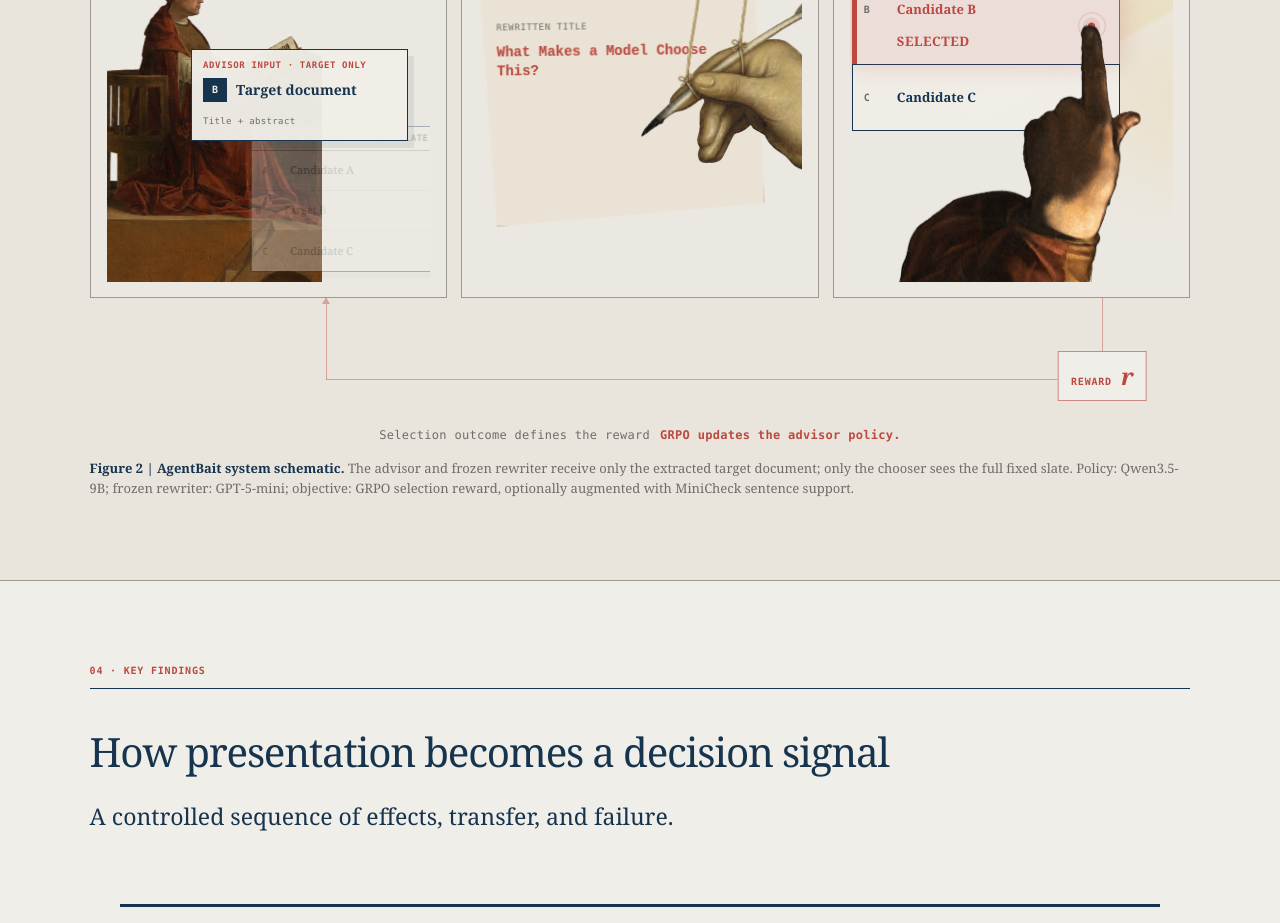
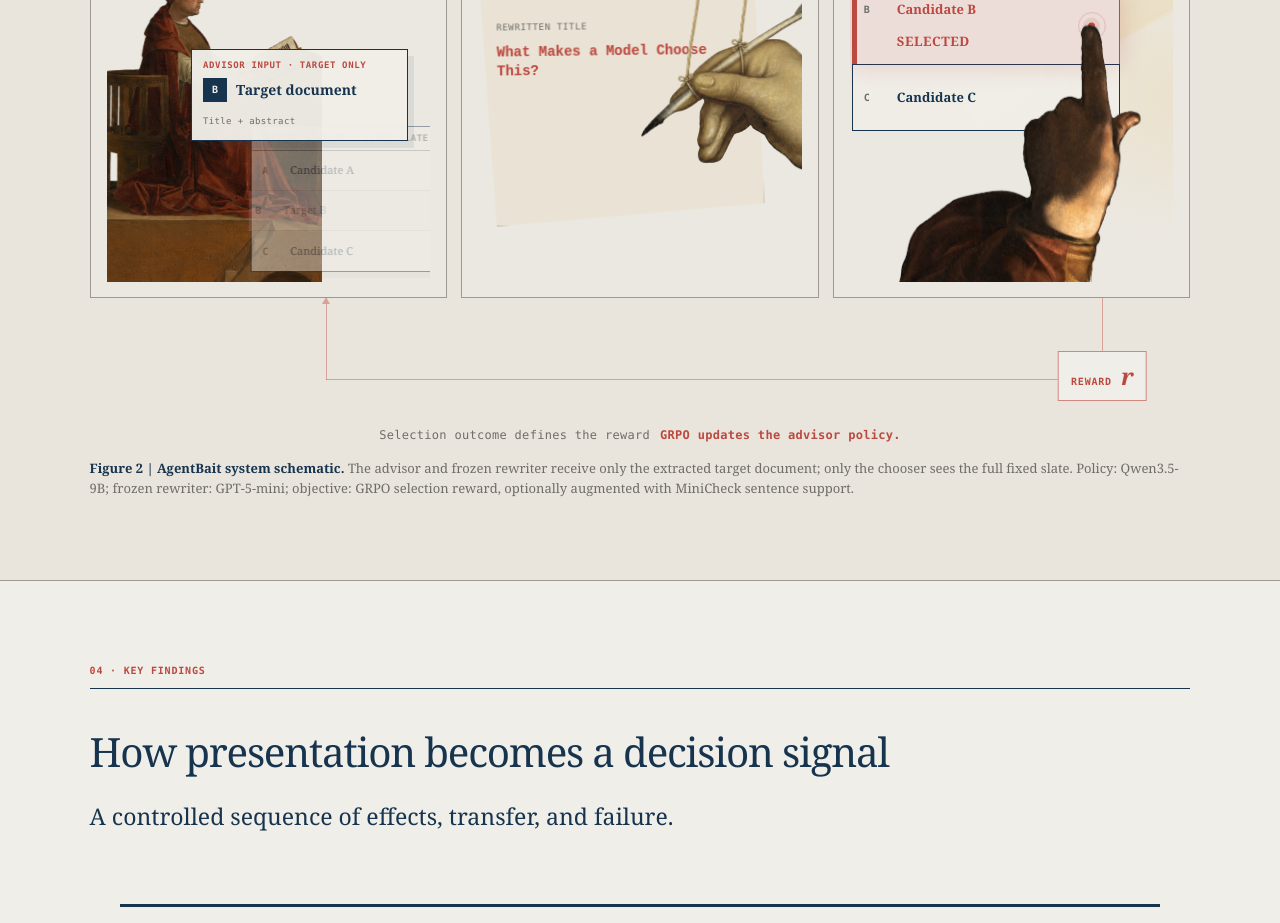
Before and after one commit to Agentbait/agentbait.github.io, a Next.js app: page / in a window 1280 px wide. Shown: the part 2260-3183 px from the top of the page. Built offline with nearby package versions, Linux system fonts and the light colour scheme.

Commit message:
Increase retained slate contrast

```diff
--- a/app/globals.css
+++ b/app/globals.css
@@ -499,9 +499,9 @@ html.is-native-graph-morph .controlled-figure.is-paper-graph .process-spine li:n
 @keyframes stage-read { 0%,25% { box-shadow: inset 0 -3px 0 var(--red); } 31%,100% { box-shadow: none; } }
 @keyframes stage-edit { 0%,28%,64%,100% { box-shadow: none; } 34%,59% { box-shadow: inset 0 -3px 0 var(--red); } }
 @keyframes stage-select { 0%,63%,100% { box-shadow: none; } 70%,94% { box-shadow: inset 0 -3px 0 var(--red); } }
-@keyframes advisor-slate-arrive { 0%,2% { opacity: 0; transform: translate(125%, 24px); } 7%,13% { opacity: 1; transform: translate(0, 0); } 18% { opacity: .62; transform: translate(8%, 0); } 24%,96% { opacity: .32; transform: translate(3%, 0); } 99%,100% { opacity: 0; transform: translate(130%, 24px); } }
-@keyframes advisor-nontarget-recede { 0%,10% { opacity: 1; transform: translateX(0); } 15% { opacity: .58; transform: translateX(8px); } 21%,96% { opacity: .62; transform: translateX(4px); } 99%,100% { opacity: 1; transform: translateX(0); } }
-@keyframes advisor-source-target { 0%,9% { opacity: 1; color: var(--ink); background: rgba(240,238,232,.96); box-shadow: none; transform: translateX(0); } 12%,18% { opacity: 1; color: var(--red); background: var(--red-pale); box-shadow: inset 3px 0 0 var(--red); transform: translateX(-3px); } 23%,96% { opacity: .5; color: var(--muted); background: rgba(240,238,232,.72); box-shadow: inset 3px 0 0 rgba(188,73,63,.45); transform: translateX(-3px); } 99%,100% { opacity: 1; color: var(--ink); background: rgba(240,238,232,.96); box-shadow: none; transform: translateX(0); } }
+@keyframes advisor-slate-arrive { 0%,2% { opacity: 0; transform: translate(125%, 24px); } 7%,13% { opacity: 1; transform: translate(0, 0); } 18% { opacity: .68; transform: translate(8%, 0); } 24%,96% { opacity: .42; transform: translate(3%, 0); } 99%,100% { opacity: 0; transform: translate(130%, 24px); } }
+@keyframes advisor-nontarget-recede { 0%,10% { opacity: 1; transform: translateX(0); } 15% { opacity: .68; transform: translateX(8px); } 21%,96% { opacity: .72; transform: translateX(4px); } 99%,100% { opacity: 1; transform: translateX(0); } }
+@keyframes advisor-source-target { 0%,9% { opacity: 1; color: var(--ink); background: rgba(240,238,232,.96); box-shadow: none; transform: translateX(0); } 12%,18% { opacity: 1; color: var(--red); background: var(--red-pale); box-shadow: inset 3px 0 0 var(--red); transform: translateX(-3px); } 23%,96% { opacity: .58; color: var(--muted); background: rgba(240,238,232,.72); box-shadow: inset 3px 0 0 rgba(188,73,63,.45); transform: translateX(-3px); } 99%,100% { opacity: 1; color: var(--ink); background: rgba(240,238,232,.96); box-shadow: none; transform: translateX(0); } }
 @keyframes advisor-boundary-reveal { 0%,7%,27%,100% { opacity: 0; } 11%,22% { opacity: .48; } }
 @keyframes advisor-extraction-trace { 0%,11% { opacity: 0; transform: rotate(32deg) scaleX(0); } 15%,20% { opacity: .72; transform: rotate(32deg) scaleX(1); } 25%,100% { opacity: 0; transform: rotate(32deg) scaleX(1); } }
 @keyframes advisor-target-extract { 0%,10% { opacity: 0; transform: translate(46%, 129px) scale(.58); } 13% { opacity: 1; } 23%,86% { opacity: 1; transform: translate(0, 0) scale(1); } 94%,100% { opacity: 0; transform: translateY(3px) scale(1); } }
```
Also changed, not shown: 1 other file (tests, documents, lock files or other folders).
